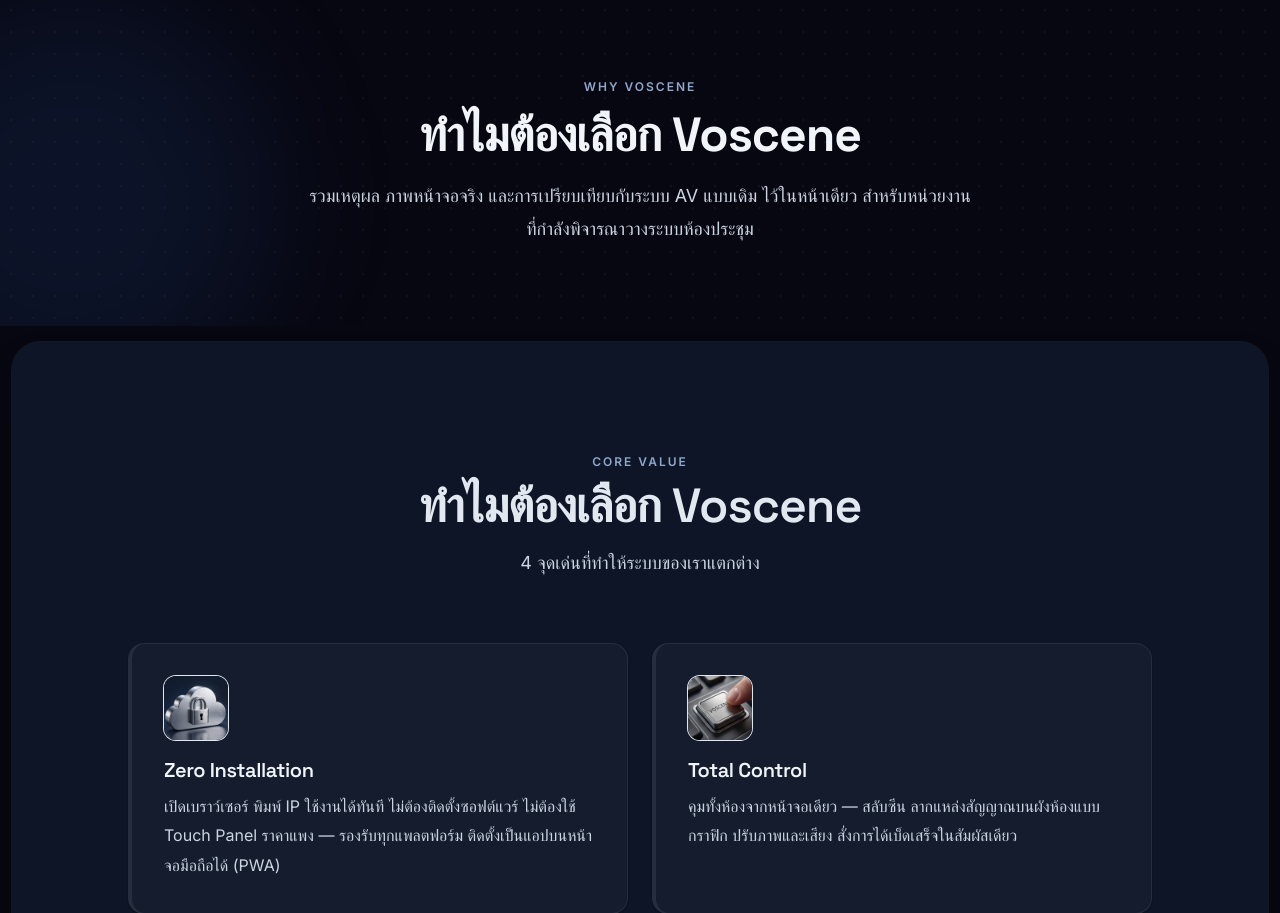
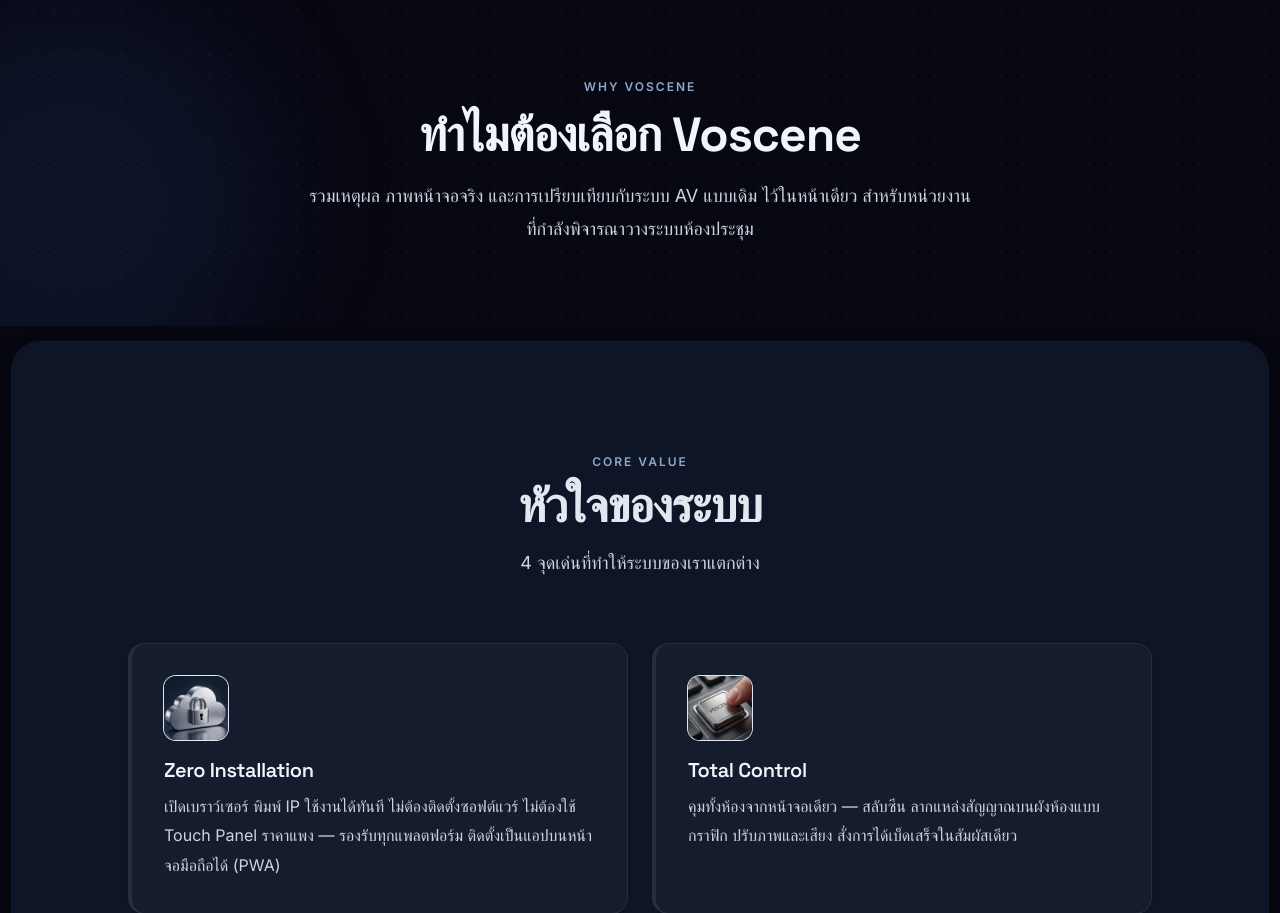
Before and after one commit to Voscene/voscene-web, a FastAPI app: page /why in a window 1280 px wide. Shown: the part 61-974 px from the top of the page. Run offline with FastAPI, Linux system fonts and the light colour scheme; data comes from the database, SQL or seed files in the repository; some libraries are stand-ins or nearby versions; some web fonts are replaced.

Commit message:
/why: stop the page saying its own title twice
The CORE VALUE block was written for the homepage, where nothing above it
carried that line. c0bab1e moved it to /why, whose hero h1 is the same
sentence word for word, so the page opened with "ทำไมต้องเลือก Voscene"
and then said it again 300px later -- also two competing top-level
headings for a crawler.

Section heading is now "หัวใจของระบบ", which is what the four cards below
it actually are. The hero keeps the question; this block answers it.

Owner spotted it on production.

Co-Authored-By: Claude Opus 5 <noreply@anthropic.com>

```diff
--- a/templates/public/why.html
+++ b/templates/public/why.html
@@ -23,7 +23,7 @@
     <div class="max-w-7xl mx-auto px-4 sm:px-6 lg:px-8">
         <div class="text-center max-w-3xl mx-auto mb-16">
             <div class="text-muted text-xs font-semibold tracking-[2px] mb-3">CORE VALUE</div>
-            <h2 class="font-display text-3xl md:text-5xl font-semibold mb-4 text-navy">ทำไมต้องเลือก Voscene</h2>
+            <h2 class="font-display text-3xl md:text-5xl font-semibold mb-4 text-navy">หัวใจของระบบ</h2>
             <p class="text-slate-600 text-lg font-th">4 จุดเด่นที่ทำให้ระบบของเราแตกต่าง</p>
         </div>
 
```
